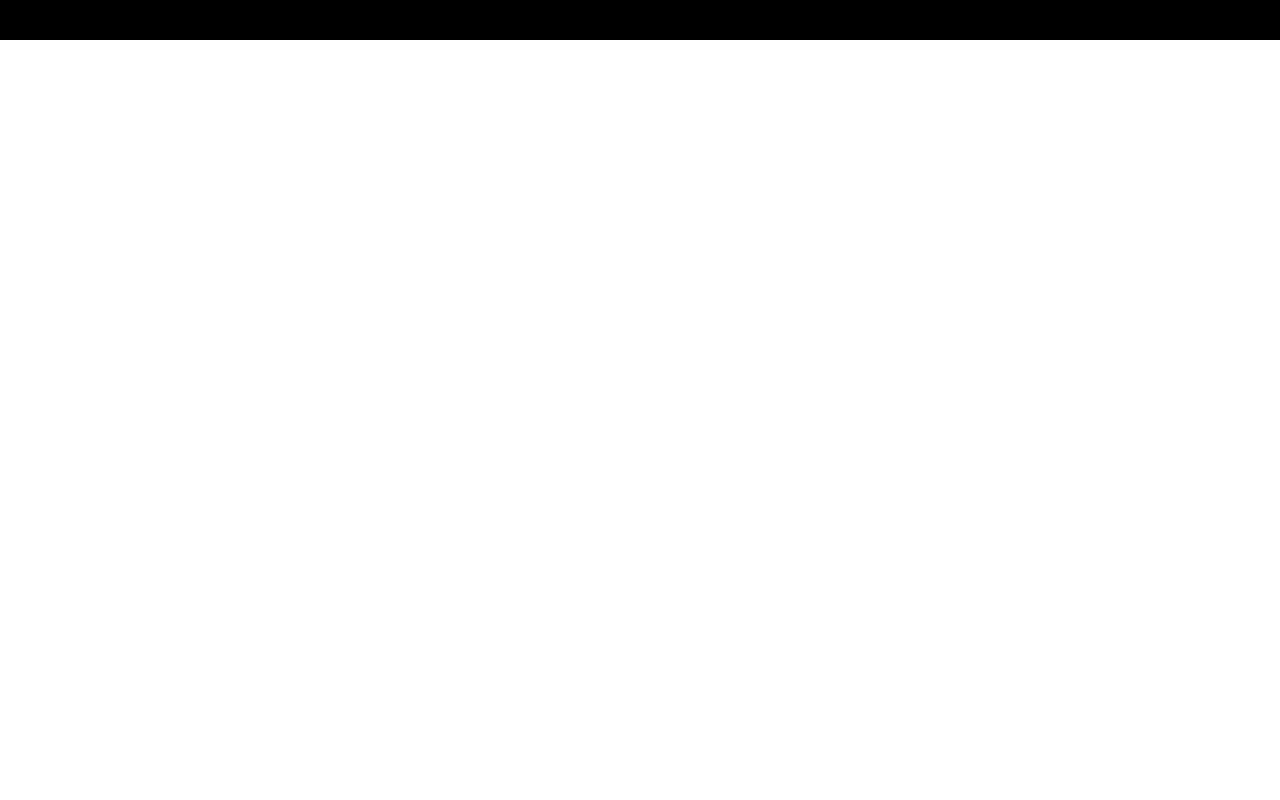
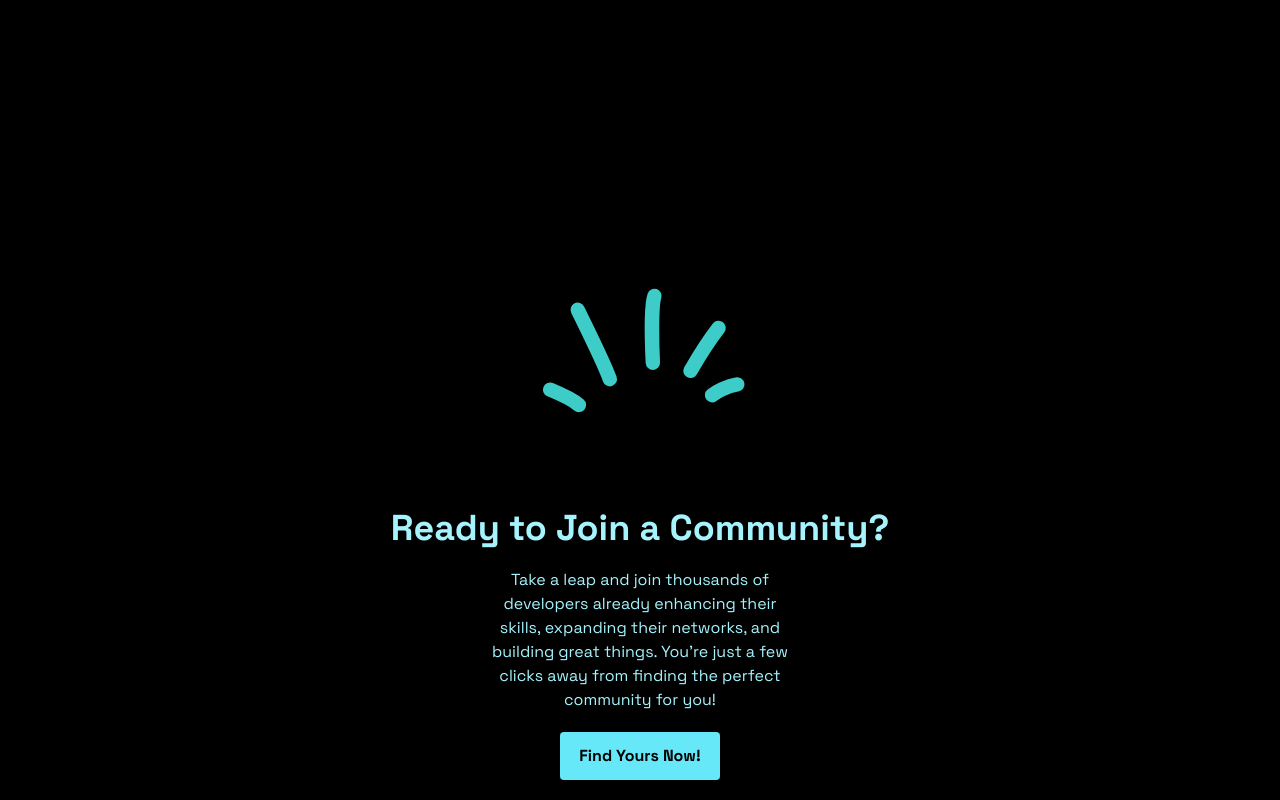
Before and after one commit to Trend20/Dev-Ring, a React (Create React App) app: page / in a window 1280 px wide. Shown: the part 2784-3584 px from the top of the page. Before the commit the page ends 2824 px from the top, so only its background shows below. Built offline with nearby package versions, Linux system fonts and the light colour scheme; the HTML template or start-up script is replaced by a standard one.

Commit message:
adding the ready to join component

```diff
--- a/src/App.tsx
+++ b/src/App.tsx
@@ -3,6 +3,7 @@ import About from './components/About';
 import Features from './components/Features';
 import Hero from './components/Hero';
 import StatsCards from './components/StatsCards';
+import ReadToJoin from './components/ReadToJoin';
 
 function App() {
   return (
@@ -11,6 +12,7 @@ function App() {
       <About />
       <StatsCards />
       <Features />
+      <ReadToJoin />
     </div>
   );
 }
--- a/src/components/Card.tsx
+++ b/src/components/Card.tsx
@@ -7,7 +7,7 @@ interface CardProps{
 const Card = ({svg, cardValue, cardDescription}: CardProps):JSX.Element => {
   return (
     <div className='flex flex-col p-20 bg-neutral-900 h-auto items-center justify-center w-full m-5 rounded'>
-      <p className="flex justify-between w-3/4">{svg}</p>
+      <p className="flex justify-between w-3/4 rotate-45">{svg}</p>
       <h3 className="text-5xl font-bold text-cyan-200 w-1/2 flex justify-center">{cardValue}</h3>
       <p className="text-lg mt-5 text-white w-full flex justify-center">{cardDescription}</p>
     </div>
--- /dev/null
+++ b/src/components/ReadToJoin.tsx
@@ -0,0 +1,29 @@
+const ReadToJoin = (): JSX.Element => {
+  return (
+    <div className="flex text-cyan-200 flex-col justify-center items-center w-1/2 m-auto p-5 mt-40">
+      <p className="flex w-72 -rotate-45">
+        <svg viewBox="0 0 200 200">
+          <path
+            d="M 43.268 68.491 C 45.299 73.362 49.466 84.503 49.894 90.103 M 96.026 42.825 C 91.393 56.451 81.245 85.486 77.722 92.618 M 106.911 105.701 C 115.338 96.409 133.856 76.994 140.501 73.674 M 121.449 128.144 C 128.309 126.305 144.878 122.279 156.268 120.889 M 120.076 150.692 C 123.463 151.132 131.74 153.176 137.755 157.825"
+            stroke-width="10"
+            stroke="rgb(61, 204, 199)"
+            stroke-linecap="round"
+            fill="none"
+            stroke-miterlimit="10"
+          ></path>
+        </svg>
+      </p>
+      <h1 className="text-4xl font-bold">Ready to Join a Community?</h1>
+      <p className="w-1/2 text-center mt-5">
+        Take a leap and join thousands of developers already enhancing their
+        skills, expanding their networks, and building great things. You’re just
+        a few clicks away from finding the perfect community for you!
+      </p>
+      <button className="text-black rounded bg-cyan-300 font-bold p-3 mt-5 justify-center items-center flex w-40">
+        Find Yours Now!
+      </button>
+    </div>
+  );
+};
+
+export default ReadToJoin;
```
